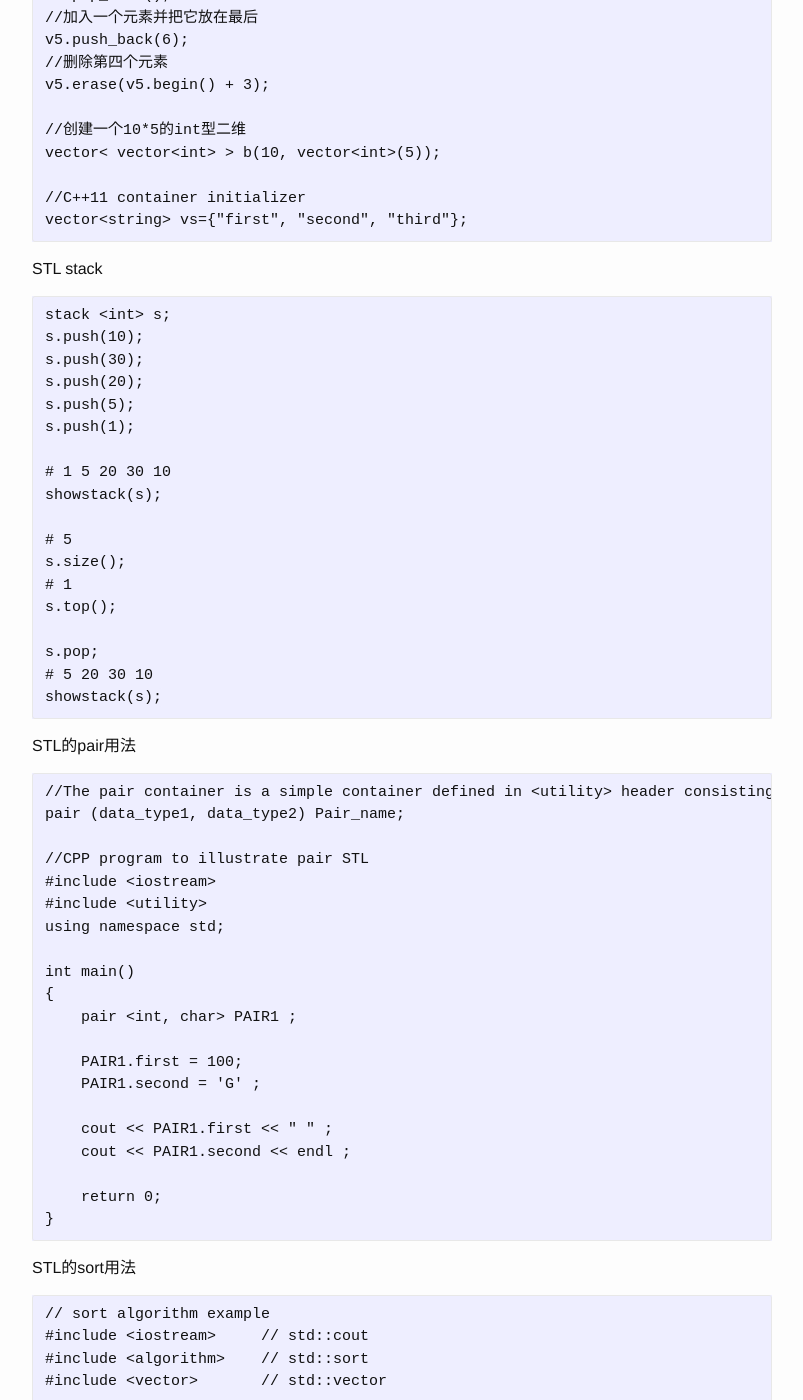
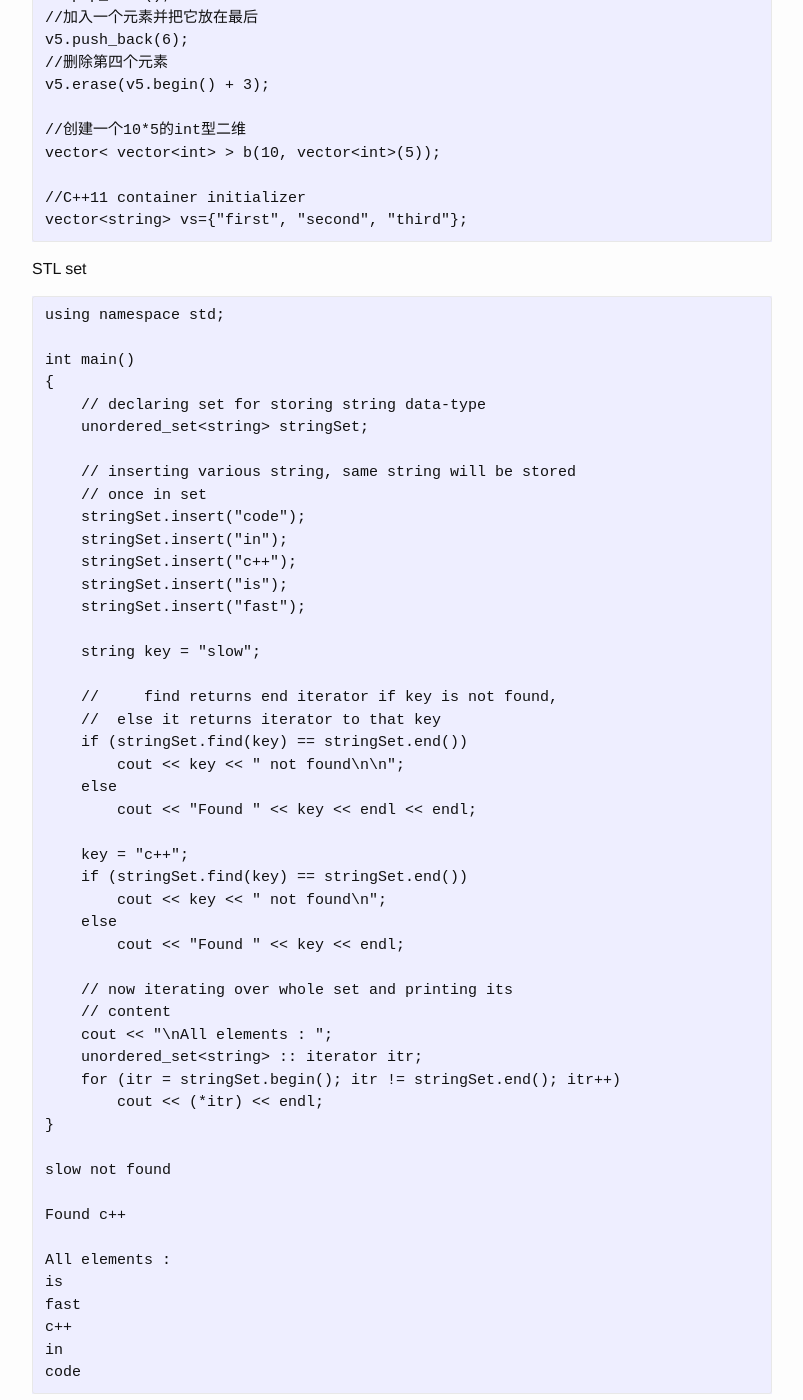
Before and after one commit to josephstalin117/josephstalin117.github.io, a Jekyll site: the page built from _posts/2018-5-25-c.markdown, in a window 1280 px wide and 1400 px high, scrolled down 3602 px. Shown: the whole window, without its empty margins (238-1041 px from the left). Built offline with Jekyll 4.4.1, drawn with Linux system fonts in a browser that asks for light colours.

````diff
--- a/_posts/2018-5-25-c.markdown
+++ b/_posts/2018-5-25-c.markdown
@@ -173,6 +173,58 @@
 
 //C++11 container initializer
 vector<string> vs={"first", "second", "third"};
+```
+
+STL set
+```
+using namespace std;
+
+int main()
+{
+    // declaring set for storing string data-type
+    unordered_set<string> stringSet;
+
+    // inserting various string, same string will be stored
+    // once in set
+    stringSet.insert("code");
+    stringSet.insert("in");
+    stringSet.insert("c++");
+    stringSet.insert("is");
+    stringSet.insert("fast");
+
+    string key = "slow";
+
+    //     find returns end iterator if key is not found,
+    //  else it returns iterator to that key
+    if (stringSet.find(key) == stringSet.end())
+        cout << key << " not found\n\n";
+    else
+        cout << "Found " << key << endl << endl;
+
+    key = "c++";
+    if (stringSet.find(key) == stringSet.end())
+        cout << key << " not found\n";
+    else
+        cout << "Found " << key << endl;
+
+    // now iterating over whole set and printing its
+    // content
+    cout << "\nAll elements : ";
+    unordered_set<string> :: iterator itr;
+    for (itr = stringSet.begin(); itr != stringSet.end(); itr++)
+        cout << (*itr) << endl;
+}
+
+slow not found
+
+Found c++
+
+All elements :
+is
+fast
+c++
+in
+code
 ```
 
 STL stack
````
